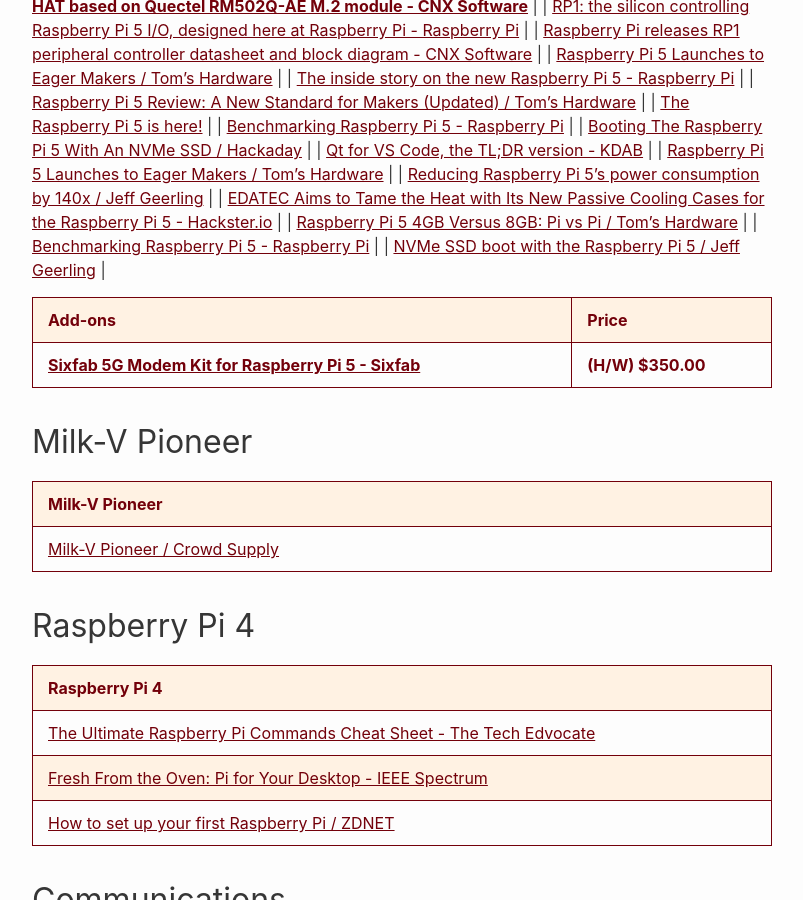
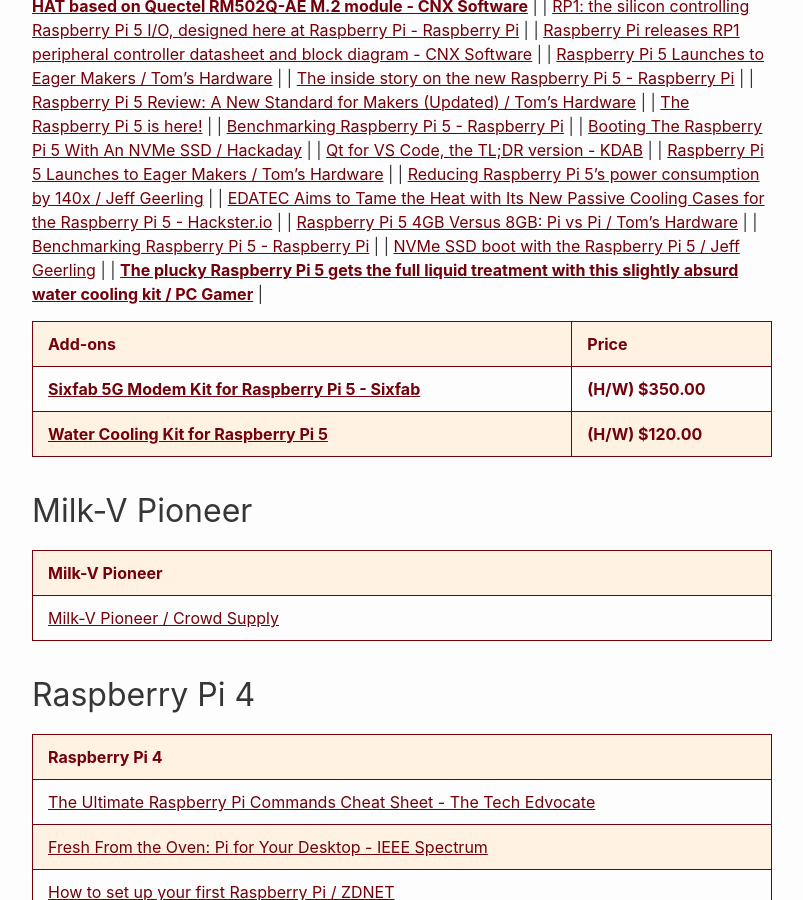
Before and after one commit to RalphHightower/RalphHightower, a Jekyll site: the page built from Home/HardwareProjects.md, in a window 1280 px wide and 900 px high, scrolled down 7547 px. Shown: the whole window, without its empty margins (238-1041 px from the left). Built offline with Jekyll 4.4.1, drawn with Linux system fonts in a browser that asks for light colours; our own code applies the rules of GitHub Pages for plain Markdown files.

Commit message:
[docs](doc): Update HardwareProjects.md(extended description)

```diff
--- a/Home/HardwareProjects.md
+++ b/Home/HardwareProjects.md
@@ -162,10 +162,12 @@ Articles:
 | [Raspberry Pi 5 4GB Versus 8GB: Pi vs Pi / Tom's Hardware](https://www.tomshardware.com/raspberry-pi/raspberry-pi-5-4gb-versus-8gb ) |
 | [Benchmarking Raspberry Pi 5 - Raspberry Pi](https://www.raspberrypi.com/news/benchmarking-raspberry-pi-5/ ) |
 | [NVMe SSD boot with the Raspberry Pi 5 / Jeff Geerling](https://www.jeffgeerling.com/blog/2023/nvme-ssd-boot-raspberry-pi-5 ) |
+| **[The plucky Raspberry Pi 5 gets the full liquid treatment with this slightly absurd water cooling kit / PC Gamer](https://www.pcgamer.com/the-plucky-raspberry-pi-5-gets-the-full-liquid-treatment-with-this-slightly-absurd-water-cooling-kit/ )** |
 
 | Add-ons | Price |
 |---|---|
 | **[Sixfab 5G Modem Kit for Raspberry Pi 5 - Sixfab](https://sixfab.com/product/sixfab-5g-modem-kit-for-raspberry-pi-5/ )** | **(H/W) $350.00** |
+| **[Water Cooling Kit for Raspberry Pi 5](https://www.seeedstudio.com/High-Performance-Liquid-Cooler-for-Raspberry-Pi-5-p-5854.html )** | **(H/W) $120.00** |
 
 ## Milk-V Pioneer
 
```
